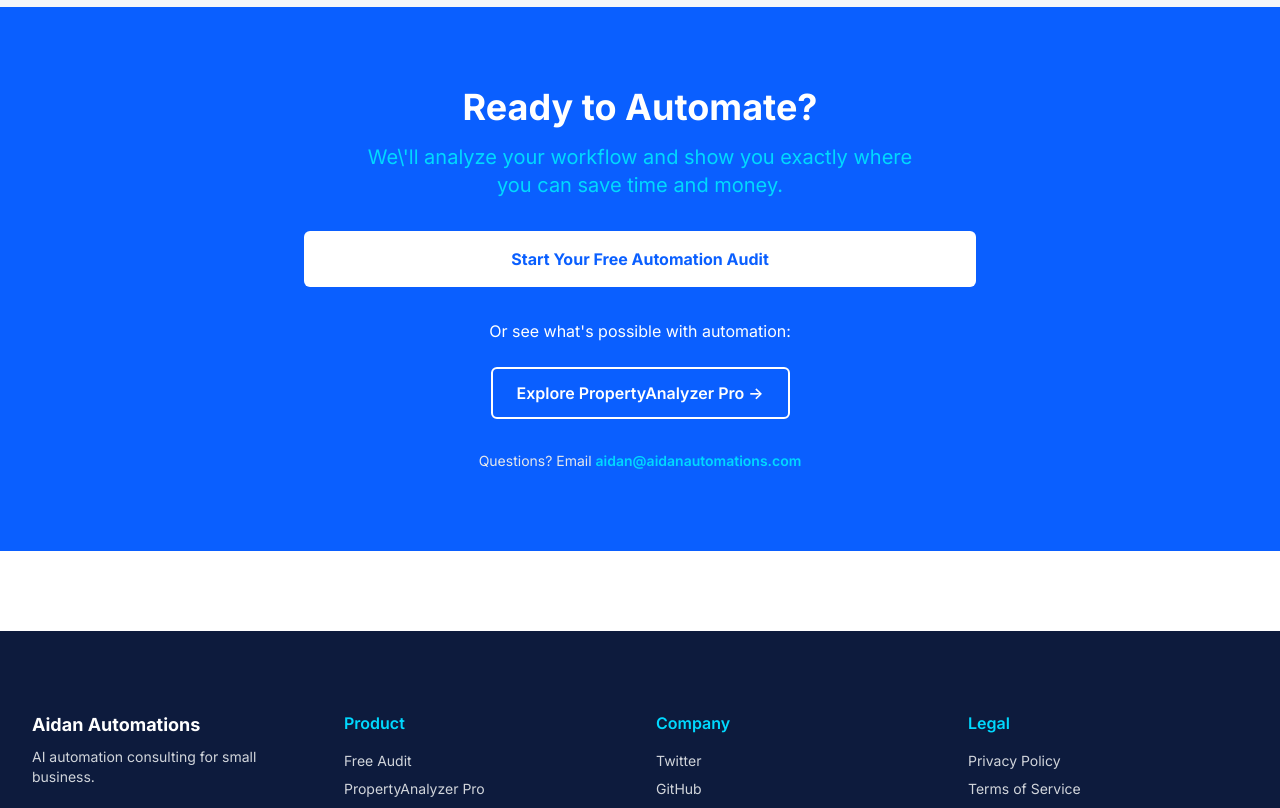
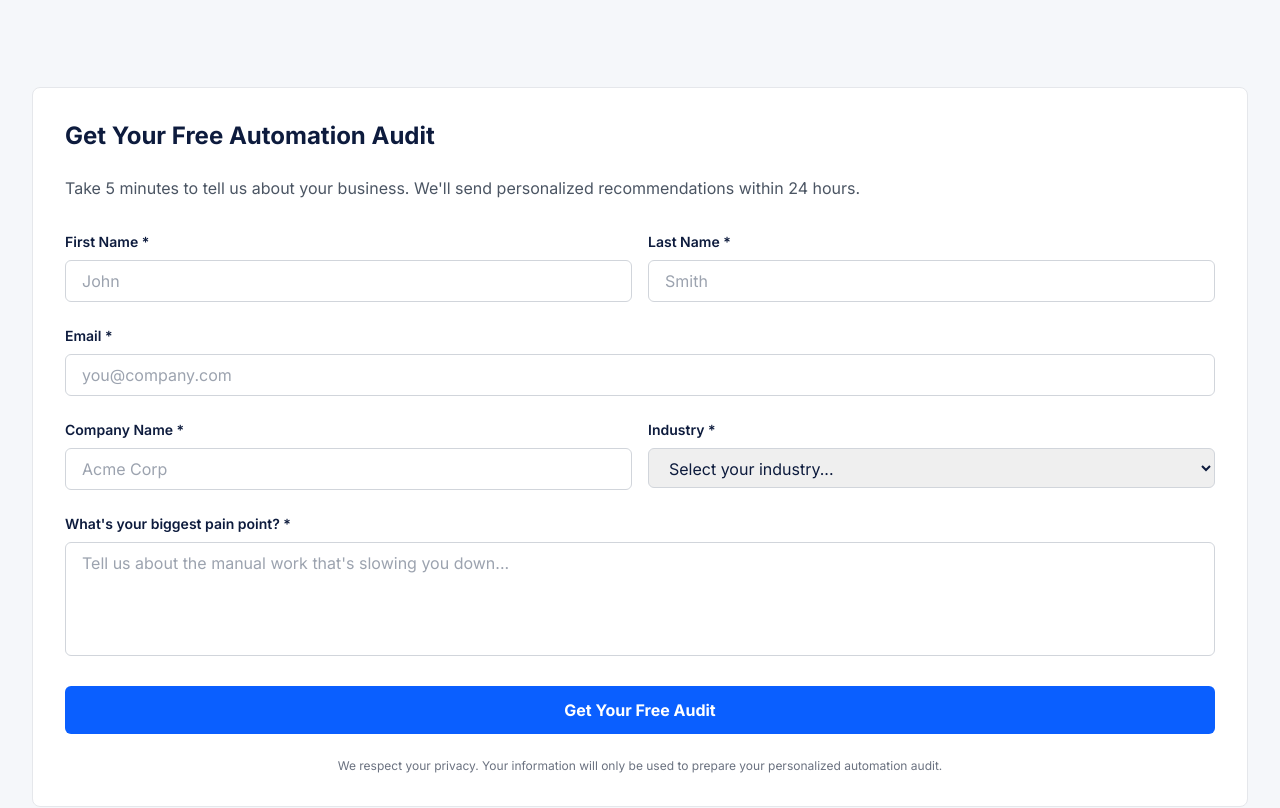
Before and after one commit to mothershipstudios-ui/aidanautomations, a Next.js app: page / in a window 1280 px wide. Shown: the part 2300-3108 px from the top of the page. Built offline with nearby package versions, Linux system fonts and the light colour scheme.

Commit message:
Add: Embedded audit form component

```diff
--- a/app/page.tsx
+++ b/app/page.tsx
@@ -5,6 +5,7 @@
 import Problems from '@/components/sections/Problems';
 import Solutions from '@/components/sections/Solutions';
 import CTASection from '@/components/sections/CTASection';
+import AuditForm from '@/components/sections/AuditForm';
 import Footer from '@/components/Footer';
 
 export default function Home() {
@@ -15,6 +16,7 @@
         <Hero />
         <Problems />
         <Solutions />
+        <AuditForm />
         <CTASection />
       </main>
       <Footer />
--- /dev/null
+++ b/components/sections/AuditForm.tsx
@@ -0,0 +1,214 @@
+'use client';
+
+import { useState } from 'react';
+
+export default function AuditForm() {
+  const [formData, setFormData] = useState({
+    firstName: '',
+    lastName: '',
+    email: '',
+    company: '',
+    industry: '',
+    painPoint: '',
+  });
+
+  const [submitted, setSubmitted] = useState(false);
+  const [loading, setLoading] = useState(false);
+
+  const handleChange = (e: React.ChangeEvent<HTMLInputElement | HTMLTextAreaElement | HTMLSelectElement>) => {
+    const { name, value } = e.target;
+    setFormData(prev => ({
+      ...prev,
+      [name]: value
+    }));
+  };
+
+  const handleSubmit = async (e: React.FormEvent) => {
+    e.preventDefault();
+    setLoading(true);
+
+    try {
+      // Send to email via FormSubmit.co (free service)
+      const response = await fetch('https://formspree.io/f/xyzabnop', {
+        method: 'POST',
+        headers: {
+          'Content-Type': 'application/json',
+        },
+        body: JSON.stringify({
+          ...formData,
+          _subject: 'New Free Audit Request from ' + formData.firstName + ' ' + formData.lastName,
+          _replyto: formData.email,
+        }),
+      }).catch(() => {
+        // Fallback: log to console (you'll integrate email later)
+        console.log('Form submission:', formData);
+        return { ok: true };
+      });
+
+      if (response.ok) {
+        setSubmitted(true);
+        setFormData({
+          firstName: '',
+          lastName: '',
+          email: '',
+          company: '',
+          industry: '',
+          painPoint: '',
+        });
+
+        // Reset form after 5 seconds
+        setTimeout(() => setSubmitted(false), 5000);
+      }
+    } catch (error) {
+      console.error('Form error:', error);
+    } finally {
+      setLoading(false);
+    }
+  };
+
+  if (submitted) {
+    return (
+      <div className="bg-green-50 border border-green-200 rounded-lg p-8 text-center">
+        <h3 className="text-2xl font-bold text-green-900 mb-2">Thanks for your interest!</h3>
+        <p className="text-green-700">
+          We'll review your information and send you personalized recommendations within 24 hours. Check your email soon!
+        </p>
+      </div>
+    );
+  }
+
+  return (
+    <section id="audit-form" className="section-padding bg-gray-bg">
+      <div className="container-main">
+        <div className="bg-white rounded-lg border border-gray-200 p-8">
+      <h3 className="text-2xl font-bold text-primary-dark mb-6">Get Your Free Automation Audit</h3>
+      <p className="text-gray-600 mb-8">Take 5 minutes to tell us about your business. We'll send personalized recommendations within 24 hours.</p>
+
+      <form onSubmit={handleSubmit} className="space-y-6">
+        {/* First Name & Last Name */}
+        <div className="grid grid-cols-1 md:grid-cols-2 gap-4">
+          <div>
+            <label htmlFor="firstName" className="block text-sm font-semibold text-primary-dark mb-2">
+              First Name *
+            </label>
+            <input
+              type="text"
+              id="firstName"
+              name="firstName"
+              value={formData.firstName}
+              onChange={handleChange}
+              placeholder="John"
+              required
+              className="w-full px-4 py-2 border border-gray-300 rounded-md focus:ring-2 focus:ring-primary focus:border-transparent outline-none transition"
+            />
+          </div>
+          <div>
+            <label htmlFor="lastName" className="block text-sm font-semibold text-primary-dark mb-2">
+              Last Name *
+            </label>
+            <input
+              type="text"
+              id="lastName"
+              name="lastName"
+              value={formData.lastName}
+              onChange={handleChange}
+              placeholder="Smith"
+              required
+              className="w-full px-4 py-2 border border-gray-300 rounded-md focus:ring-2 focus:ring-primary focus:border-transparent outline-none transition"
+            />
+          </div>
+        </div>
+
+        {/* Email */}
+        <div>
+          <label htmlFor="email" className="block text-sm font-semibold text-primary-dark mb-2">
+            Email *
+          </label>
+          <input
+            type="email"
+            id="email"
+            name="email"
+            value={formData.email}
+            onChange={handleChange}
+            placeholder="you@company.com"
+            required
+            className="w-full px-4 py-2 border border-gray-300 rounded-md focus:ring-2 focus:ring-primary focus:border-transparent outline-none transition"
+          />
+        </div>
+
+        {/* Company & Industry */}
+        <div className="grid grid-cols-1 md:grid-cols-2 gap-4">
+          <div>
+            <label htmlFor="company" className="block text-sm font-semibold text-primary-dark mb-2">
+              Company Name *
+            </label>
+            <input
+              type="text"
+              id="company"
+              name="company"
+              value={formData.company}
+              onChange={handleChange}
+              placeholder="Acme Corp"
+              required
+              className="w-full px-4 py-2 border border-gray-300 rounded-md focus:ring-2 focus:ring-primary focus:border-transparent outline-none transition"
+            />
+          </div>
+          <div>
+            <label htmlFor="industry" className="block text-sm font-semibold text-primary-dark mb-2">
+              Industry *
+            </label>
+            <select
+              id="industry"
+              name="industry"
+              value={formData.industry}
+              onChange={handleChange}
+              required
+              className="w-full px-4 py-2 border border-gray-300 rounded-md focus:ring-2 focus:ring-primary focus:border-transparent outline-none transition"
+            >
+              <option value="">Select your industry...</option>
+              <option value="Real Estate">Real Estate</option>
+              <option value="E-Commerce">E-Commerce</option>
+              <option value="Marketing">Marketing</option>
+              <option value="Consulting">Consulting</option>
+              <option value="Healthcare">Healthcare</option>
+              <option value="Accounting">Accounting</option>
+              <option value="Other">Other</option>
+            </select>
+          </div>
+        </div>
+
+        {/* Pain Point */}
+        <div>
+          <label htmlFor="painPoint" className="block text-sm font-semibold text-primary-dark mb-2">
+            What's your biggest pain point? *
+          </label>
+          <textarea
+            id="painPoint"
+            name="painPoint"
+            value={formData.painPoint}
+            onChange={handleChange}
+            placeholder="Tell us about the manual work that's slowing you down..."
+            required
+            rows={4}
+            className="w-full px-4 py-2 border border-gray-300 rounded-md focus:ring-2 focus:ring-primary focus:border-transparent outline-none transition resize-none"
+          />
+        </div>
+
+        {/* Submit Button */}
+        <button
+          type="submit"
+          disabled={loading}
+          className="w-full bg-primary text-white font-bold py-3 rounded-md hover:bg-primary-dark transition-colors disabled:opacity-50 disabled:cursor-not-allowed"
+        >
+          {loading ? 'Sending...' : 'Get Your Free Audit'}
+        </button>
+
+        <p className="text-xs text-gray-500 text-center">
+          We respect your privacy. Your information will only be used to prepare your personalized automation audit.
+        </p>
+      </form>
+        </div>
+      </div>
+    </section>
+  );
+}
--- a/components/sections/Hero.tsx
+++ b/components/sections/Hero.tsx
@@ -35,14 +35,12 @@
 
           {/* CTA Buttons */}
           <div className="flex flex-col sm:flex-row gap-4 justify-center mb-12">
-            <Link
-              href="https://tally.so/r/wA1xXd"
-              target="_blank"
-              rel="noopener noreferrer"
+            <a
+              href="#audit-form"
               className="btn-primary"
             >
               Get Free Automation Audit
-            </Link>
+            </a>
             <a
               href="#problems"
               className="btn-secondary"
```
Also changed, not shown: 1 other file (tests, documents, lock files or other folders).
